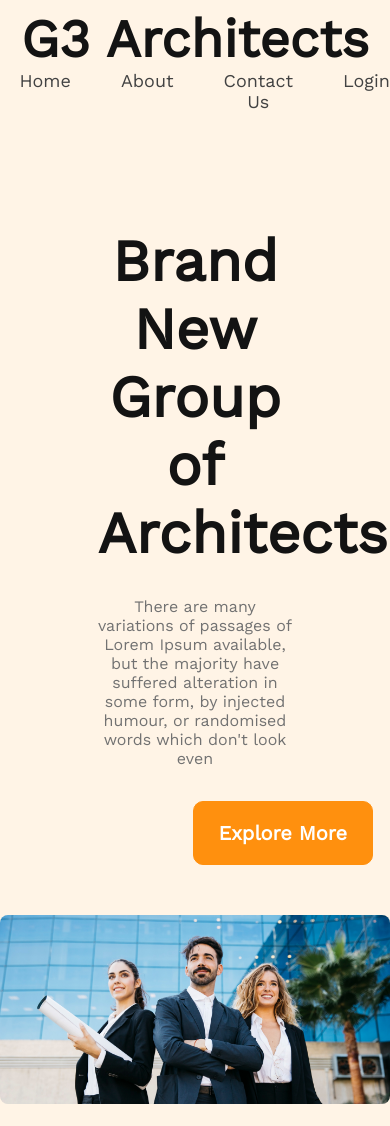
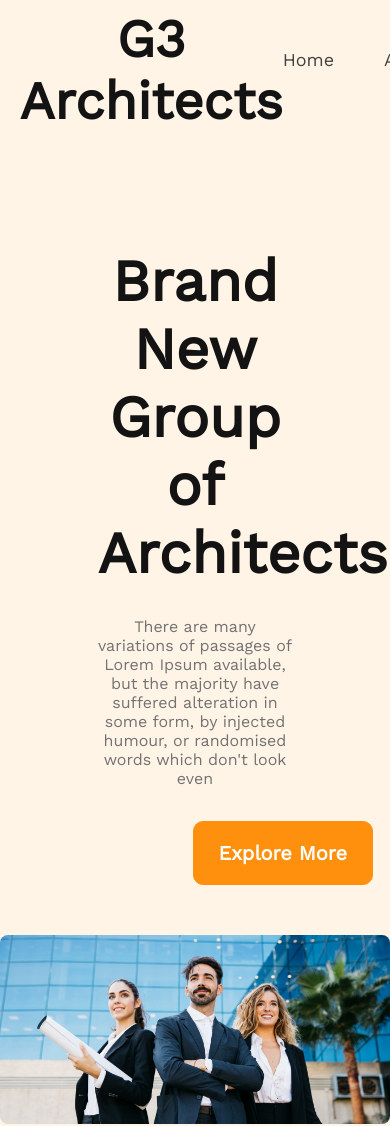
Before and after one commit to jannatul-akhi/assignment-two, a plain HTML site: page index.html in a window 390 px wide. Shown: the top 1126 px of the page. Drawn offline with nearby package versions, Linux system fonts and the light colour scheme.

Commit message:
adding repository

```diff
--- a/styles/style.css
+++ b/styles/style.css
@@ -72,14 +72,12 @@
 .banner-image {
     width: 85%;
     border-radius: 8px;
+    display: flex;
+    text-align: center;
 
 }
 
-@media screen and (max-width:576px) {
-    .nav {
-        flex-direction: column;
-    }
-}
+
 
 /*feature styles*/
 .feature-title {
```
